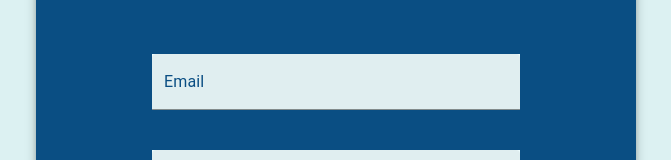
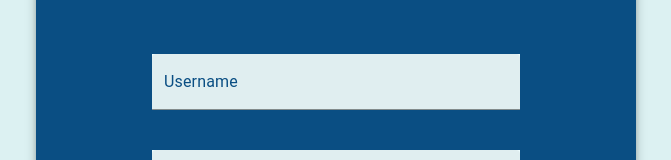
Before and after one commit to DatAmstrongest/Bikemate-Spring, a Next.js app in the folder frontend/: page /login in a window 1280 px wide. Shown: the part 309-469 px from the top of the page, without its empty margins (304-975 px from the left). Built offline with nearby package versions, Linux system fonts and the light colour scheme.

Commit message:
LoginForm is connected to backend

```diff
--- a/frontend/src/components/LoginForm.js
+++ b/frontend/src/components/LoginForm.js
@@ -9,22 +9,40 @@ import { useRouter } from "next/router";
 import InputButton from "@/components/InputButton";
 import styles from "../styles/LoginForm.module.css";
 const LoginForm = () => {
-  const [email, setEmail] = useState("");
+  const [username, setUsername] = useState("");
   const [password, setPassword] = useState("");
 
   const [showPassword, setShowPassword] = React.useState(false);
   const handleClickShowPassword = () => setShowPassword((show) => !show);
+  const submit = async (e) => {
+    e.preventDefault();
+    console.log(
+      JSON.stringify({
+        username,
+        password,
+      })
+    );
+    await fetch("http://localhost:8080/api/auth/signin", {
+      method: "POST",
+      headers: { "Content-Type": "application/json" },
+      body: JSON.stringify({
+        username,
+        password,
+      }),
+    });
 
+    await router.push("/login");
+  };
   const router = useRouter();
   return (
-    <form>
+    <form onSubmit={submit}>
       <TextField
         fullWidth
         variant="filled"
-        label="Email"
+        label="Username"
         className={styles.textField}
-        value={email}
-        onChange={(e) => setEmail(e.target.value)}
+        value={username}
+        onChange={(e) => setUsername(e.target.value)}
         InputLabelProps={{
           className: styles.label,
         }}
```
